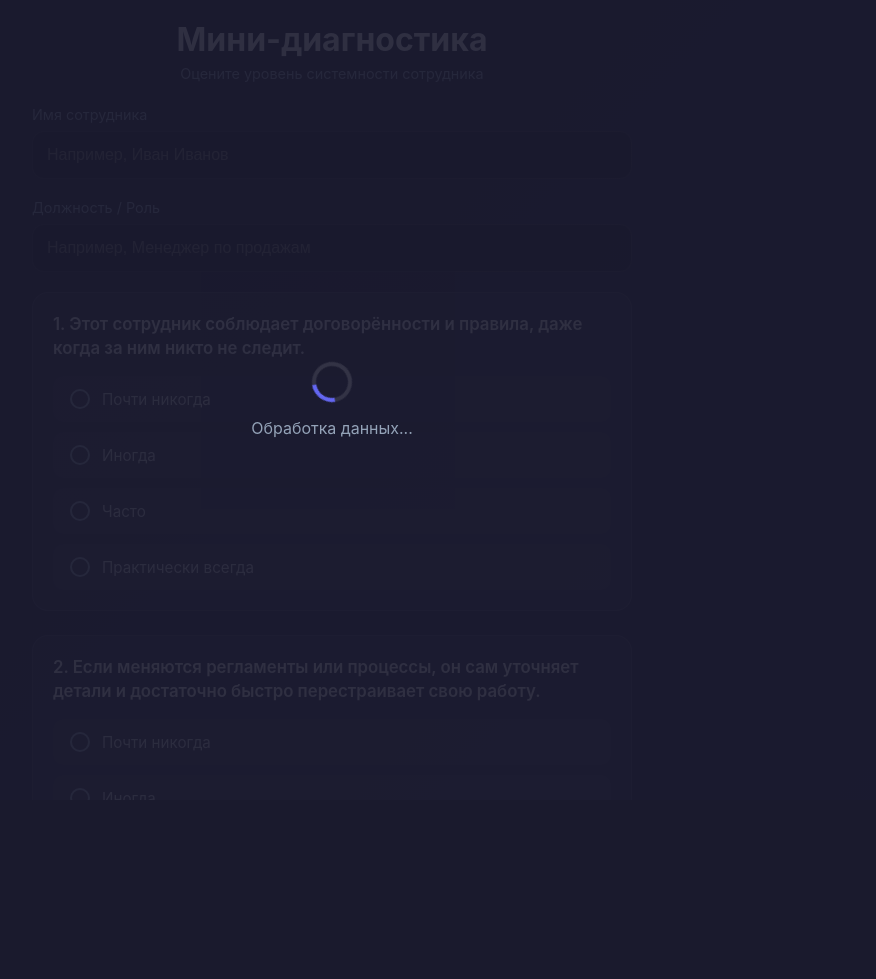
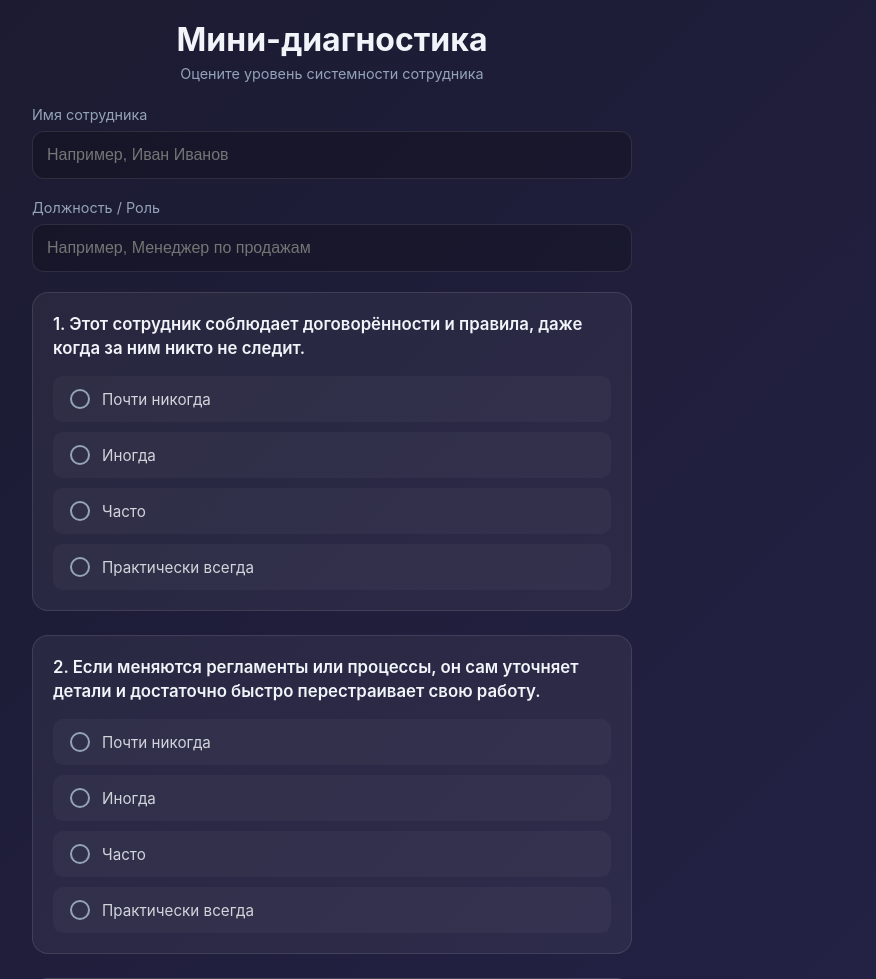
Before and after one commit to vostroslava/teremok_game_bot, a FastAPI app: page /app/formula/self_test in a window 1280 px wide. Shown: the top 979 px of the page, without its empty margins (308-1184 px from the left). Before the commit the page ends 800 px from the top, so only its background shows below. Run offline with FastAPI, Linux system fonts and the light colour scheme; parts of the project's set-up code (start-up, migrations or seed data) failed here and were passed over; some libraries are stand-ins or nearby versions.

Commit message:
fix: Resolve CSS specificity issue making loader always visible

```diff
--- a/web/templates/formula/self_test.html
+++ b/web/templates/formula/self_test.html
@@ -211,6 +211,10 @@
                 transform: rotate(360deg);
             }
         }
+
+        .hidden {
+            display: none !important;
+        }
     </style>
 </head>
 
```
